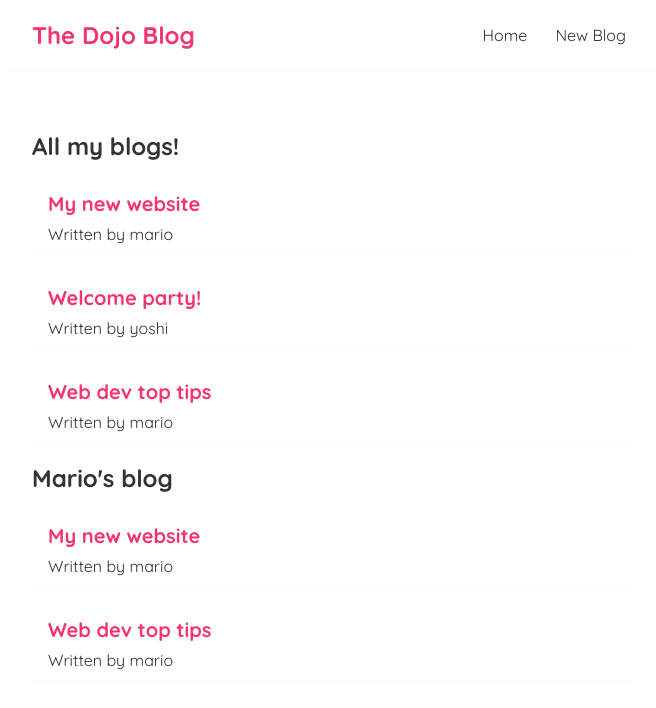
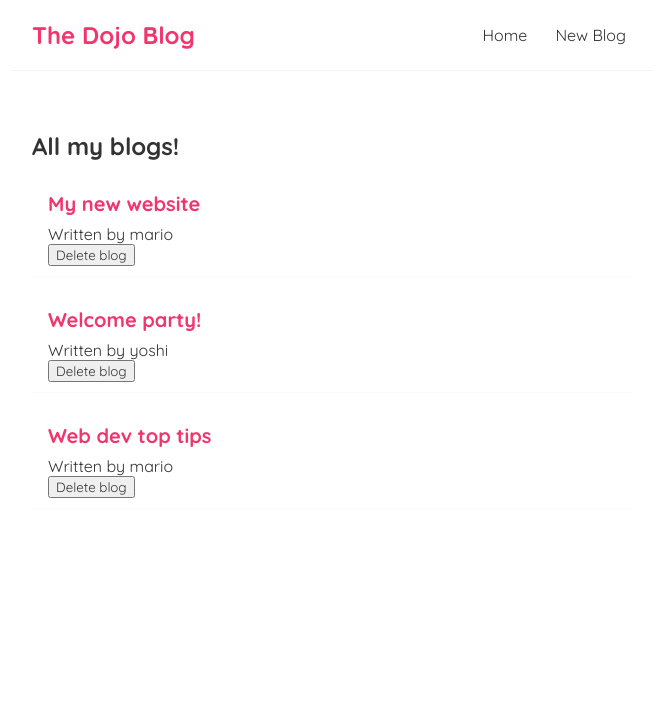
Before and after one commit to anaDamasio123/blog-react, a React (Create React App) app: page / in a window 1280 px wide. Shown: the top 708 px of the page, without its empty margins (308-964 px from the left). Built offline with nearby package versions, Linux system fonts and the light colour scheme.

Commit message:
function as props

```diff
--- a/src/BlogList.js
+++ b/src/BlogList.js
@@ -1,4 +1,4 @@
-const BlogList = ({ blogs, title }) => {
+const BlogList = ({ blogs, title, handleDelete }) => {
 
     return (
         <div className="blog-list">
@@ -7,6 +7,7 @@
                 <div className="blog-preview" key={blog.id}>
                     <h2>{ blog.title }</h2>
                     <p>Written by { blog.author }</p>
+                    <button onClick={() => handleDelete(blog.id) }>Delete blog</button>
                 </div>
             ))}
         </div>
--- a/src/Home.js
+++ b/src/Home.js
@@ -8,10 +8,14 @@
         { title: 'Web dev top tips', body: 'lorem ipsum...', author: 'mario', id: 3 }
       ]);
 
+    const handleDelete = id => {
+        const newBlogs = blogs.filter(blog => blog.id !== id);  // Doesn't change the original array 'blogs'
+        setBlogs(newBlogs);
+    }
+
     return (
         <div className="home">
-            <BlogList blogs={blogs} title="All my blogs!" />
-            <BlogList blogs={ blogs.filter(blog => blog.author === 'mario')} title="Mario's blog" />
+            <BlogList blogs={blogs} title="All my blogs!" handleDelete={handleDelete} />
         </div>
      );
 }
```
Also changed, not shown: 2 other files (tests, documents, lock files or other folders).
